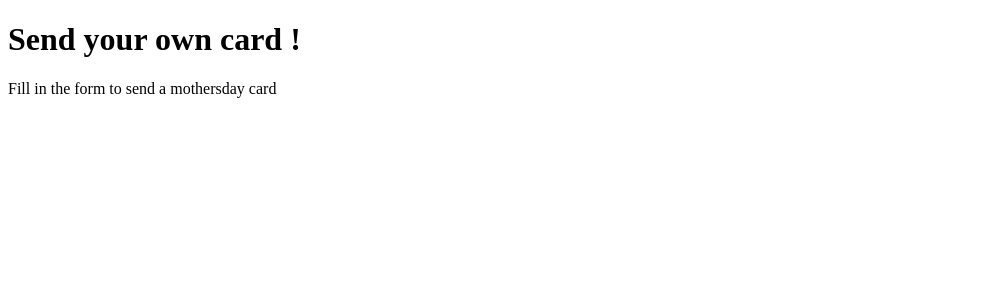
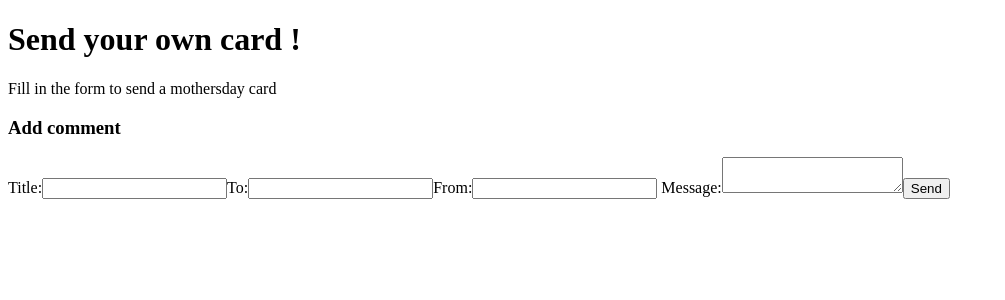
Before and after one commit to ralphbourgoo/dev4-makeitpersonal, a Next.js app: page /form in a window 1280 px wide. Shown: the top 300 px of the page, without its empty margins (0-1005 px from the left). Built offline with nearby package versions, Linux system fonts and the light colour scheme.

Commit message:
Mistake in submitting form

```diff
--- /dev/null
+++ b/components/AddCard.js
@@ -0,0 +1,105 @@
+import styles from './AddCard.module.css'
+import { createClient } from 'contentful'
+
+export async function getStaticProps() {
+
+    const client = createClient({
+        accessToken: 'CFPAT-NjcVpRSXie0TpQLtXrfaOm3gu1_S3DD_0lJtE96rj8E'
+    });
+
+    // Create entry
+
+    client.getSpace('vhwgfyhqacqw')
+        .then((space) => space.getEnvironment('master'))
+        .then((environment) => environment.createEntry('cards', {
+            fields: {
+                title: {
+                    'en-US': 'Entry title'
+                },
+                receiver: {
+                    'en-US': 'Entry receiver'
+                },
+                sender: {
+                    'en-US': 'Entry sender'
+                },
+                message: {
+                    'en-US': 'Entry message'
+                },
+            }
+        }))
+        .then((entry) => console.log(entry))
+        .catch(console.error)
+
+    // client.getSpace('vhwgfyhqacqw')
+    //     .then((space) => space.getEnvironment('master'))
+    //     .then((environment) => environment.createEntryWithId('cards', '<entry_id>', {
+    //         fields: {
+    //             title: {
+    //                 'en-US': 'Entry title'
+    //             },
+    //             receiver: {
+    //                 'en-US': 'Entry receiver'
+    //             },
+    //             sender: {
+    //                 'en-US': 'Entry sender'
+    //             },
+    //             message: {
+    //                 'en-US': 'Entry message'
+    //             },
+    //         }
+    //     }))
+    //     .then((entry) => console.log(entry))
+    //     .catch(console.error)
+}
+
+const AddCard = ({ onSubmit }) => {
+    const handleSubmit = (e) => {
+        e.preventDefault();
+        const data = {
+            title: e.target.title.value,
+            receiver: e.target.receiver.value,
+            sender: e.target.sender.value,
+            message: e.target.message.value,
+        };
+        e.target.reset();
+        onSubmit(data);
+    };
+
+    // export async function getStaticProps() {
+    //     const client = createClient({
+    //         space: process.env.CONTENTFUL_SPACE_ID,
+    //         accessToken: process.env.CONTENTFUL_ACCESS_KEY,
+    //     });
+
+    //     const res = await client.getEntries({ content_type: 'cards' })
+
+    //     return {
+    //         props: {
+    //             cards: res.items
+    //         }
+    //     }
+    // }
+
+    return (
+        <section>
+            <h3>Add comment</h3>
+            <form onSubmit={(e) => handleSubmit(e)} className={styles.form}>
+                <label className={styles.label}>Title:
+                   <input type="text" name="title" required />
+                </label>
+                <label className={styles.label}>To:
+                   <input type="text" name="receiver" required />
+                </label>
+                <label className={styles.label}>From:
+                   <input type="text" name="sender" required />
+                </label>
+                <label className={styles.label}> Message:
+                    <textarea name="message" required maxLength="500"></textarea>
+                </label>
+                <input type="submit" value="Send" />
+            </form>
+        </section>
+     );
+}
+
+export default AddCard;
--- a/pages/form.js
+++ b/pages/form.js
@@ -1,3 +1,5 @@
+import AddCard from '../components/AddCard'
+
 const Form = () => {
     return (
         <div>
@@ -6,7 +8,7 @@ const Form = () => {
                 <p>Fill in the form to send a mothersday card</p>
             </div>
             <div>
-
+                <AddCard />
             </div>
         </div>
      );
```
Also changed, not shown: components/CardForm.js (deleted, +0 -9 lines), components/AddCard.module.css (added).
